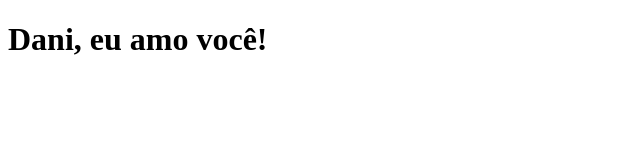
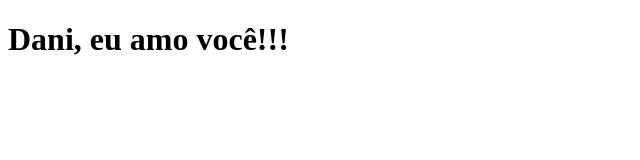
Before and after one commit to HyagoRibeiro/clone-tabnews, a Next.js app: page / in a window 1280 px wide. Shown: the top 160 px of the page, without its empty margins (0-640 px from the left). Built offline with nearby package versions, Linux system fonts and the light colour scheme.

Commit message:
adicionando exclamações

```diff
--- a/pages/index.js
+++ b/pages/index.js
@@ -1,6 +1,6 @@
 
 function Home() {
-    return <h1>Dani, eu amo você!</h1>
+    return <h1>Dani, eu amo você!!!</h1>
 }
 
 export default Home;
```
